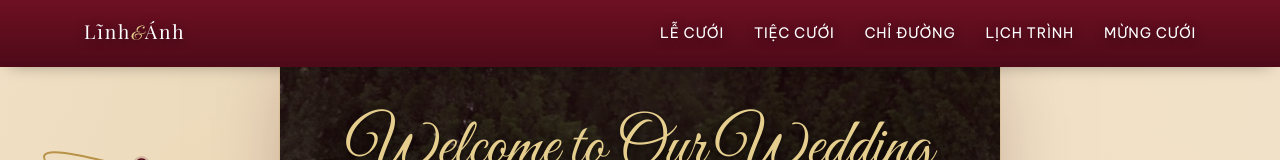
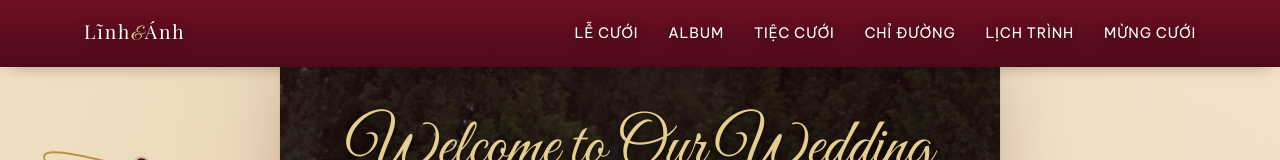
Before and after one commit to linhanh-wedding/linhanh-wedding.github.io, a plain HTML site: page index.html in a window 1280 px wide. Shown: the top 160 px of the page. Drawn offline with nearby package versions, Linux system fonts and the light colour scheme; a web font is replaced by a local one.

Commit message:
add album

```diff
--- a/index.html
+++ b/index.html
@@ -37,6 +37,7 @@
       </button>
       <ul class="nav__links" id="navLinks">
         <li><a href="#le-cuoi">Lễ Cưới</a></li>
+        <li><a href="#album">Album</a></li>
         <li><a href="#tiec-cuoi">Tiệc Cưới</a></li>
         <li><a href="#chi-duong">Chỉ Đường</a></li>
         <li><a href="#lich-trinh">Lịch Trình</a></li>
```
